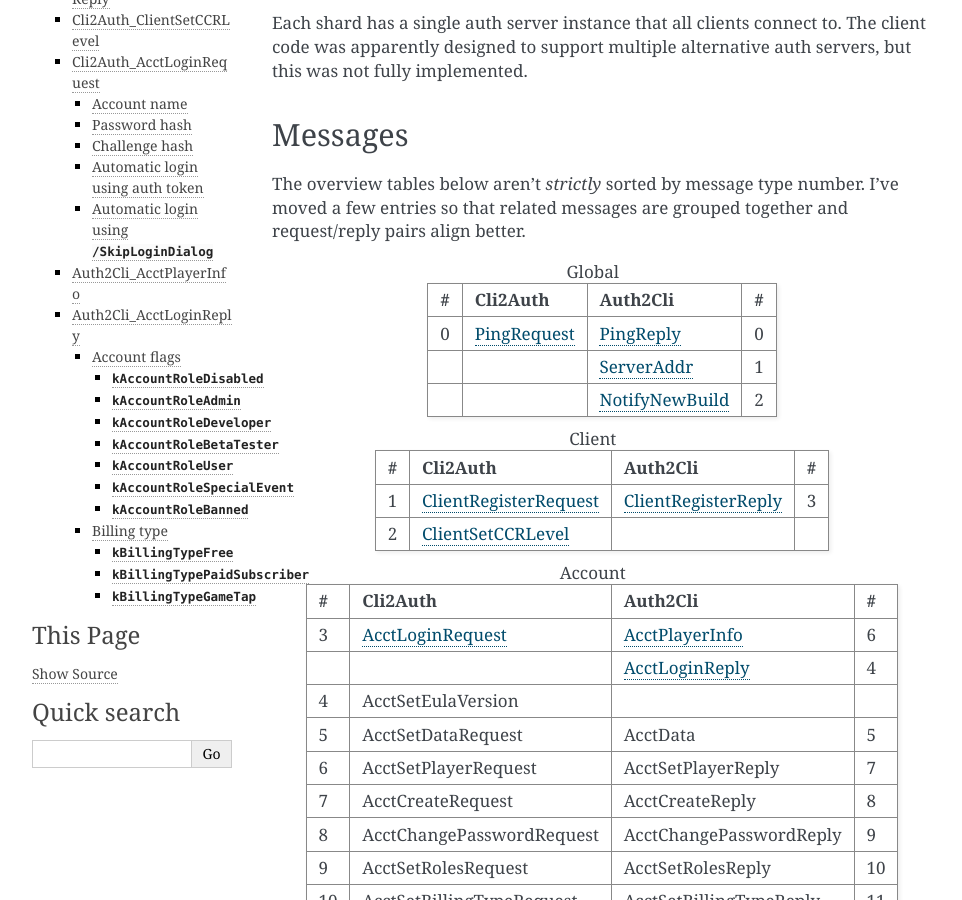
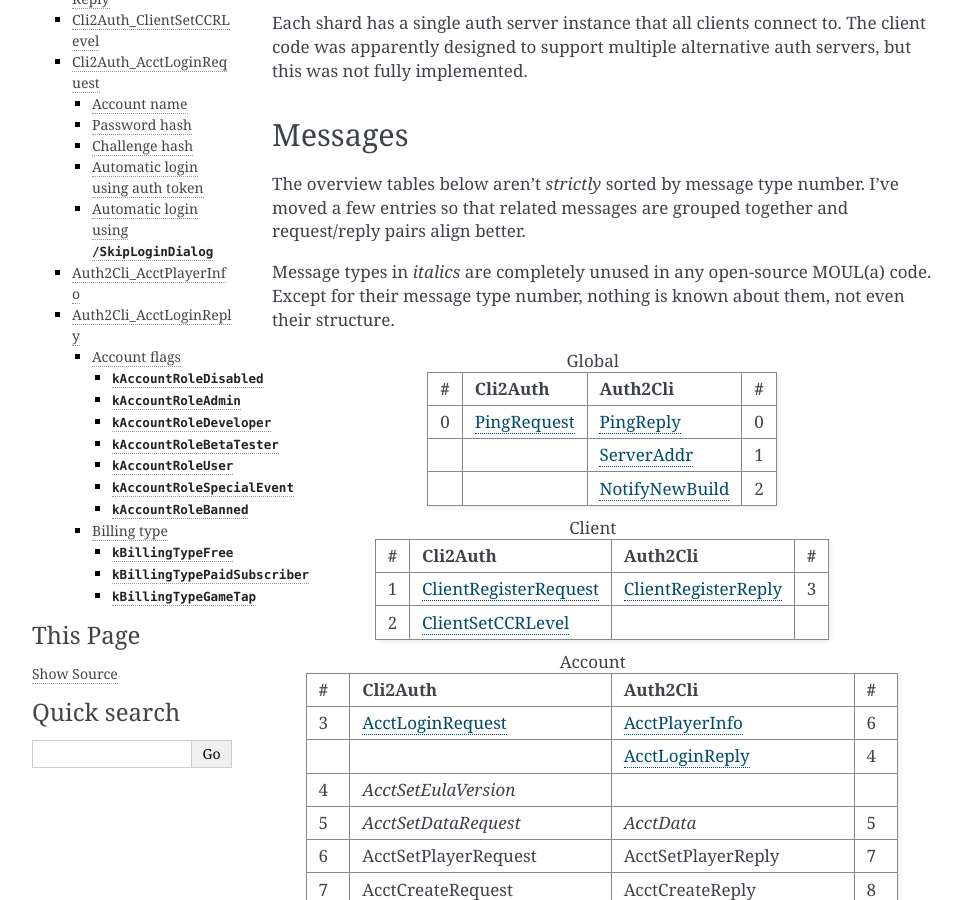
Before and after one commit to dgelessus/NAGUS, a Sphinx documentation site: the page built from docs/uru/auth_server.rst, in a window 1280 px wide and 900 px high, scrolled down 316 px. Shown: the whole window, without its empty margins (148-1110 px from the left). Built offline with Sphinx 7.4.7, drawn with Linux system fonts in a browser that asks for light colours.

Commit message:
Document that basically nothing is known about a few auth messages

```diff
--- a/docs/uru/auth_server.rst
+++ b/docs/uru/auth_server.rst
@@ -30,6 +30,11 @@ I've moved a few entries
 so that related messages are grouped together
 and request/reply pairs align better.
 
+Message types in *italics* are completely unused in any open-source MOUL(a) code.
+Except for their message type number,
+nothing is known about them,
+not even their structure.
+
 .. csv-table:: Global
    :header: #,Cli2Auth,Auth2Cli,#
    :widths: auto
@@ -51,8 +56,8 @@ and request/reply pairs align better.
 
    3,:ref:`AcctLoginRequest <cli2auth_acct_login_request>`,:ref:`AcctPlayerInfo <auth2cli_acct_player_info>`,6
    ,,:ref:`AcctLoginReply <auth2cli_acct_login_reply>`,4
-   4,AcctSetEulaVersion,,
-   5,AcctSetDataRequest,AcctData,5
+   4,*AcctSetEulaVersion*,,
+   5,*AcctSetDataRequest*,*AcctData*,5
    6,AcctSetPlayerRequest,AcctSetPlayerReply,7
    7,AcctCreateRequest,AcctCreateReply,8
    8,AcctChangePasswordRequest,AcctChangePasswordReply,9
```
